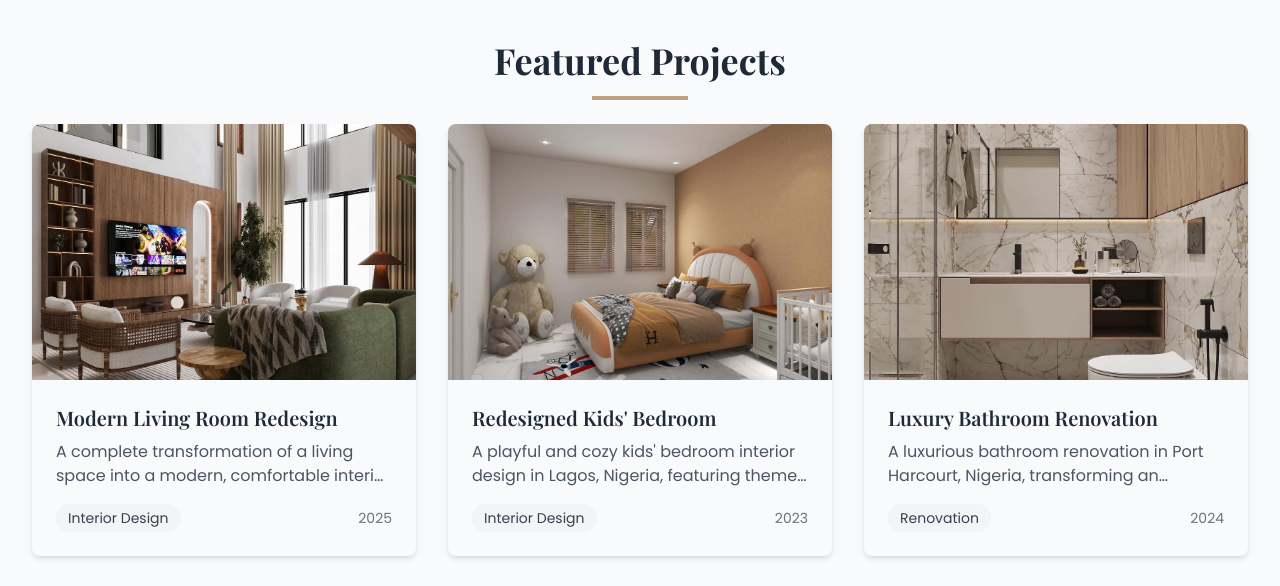
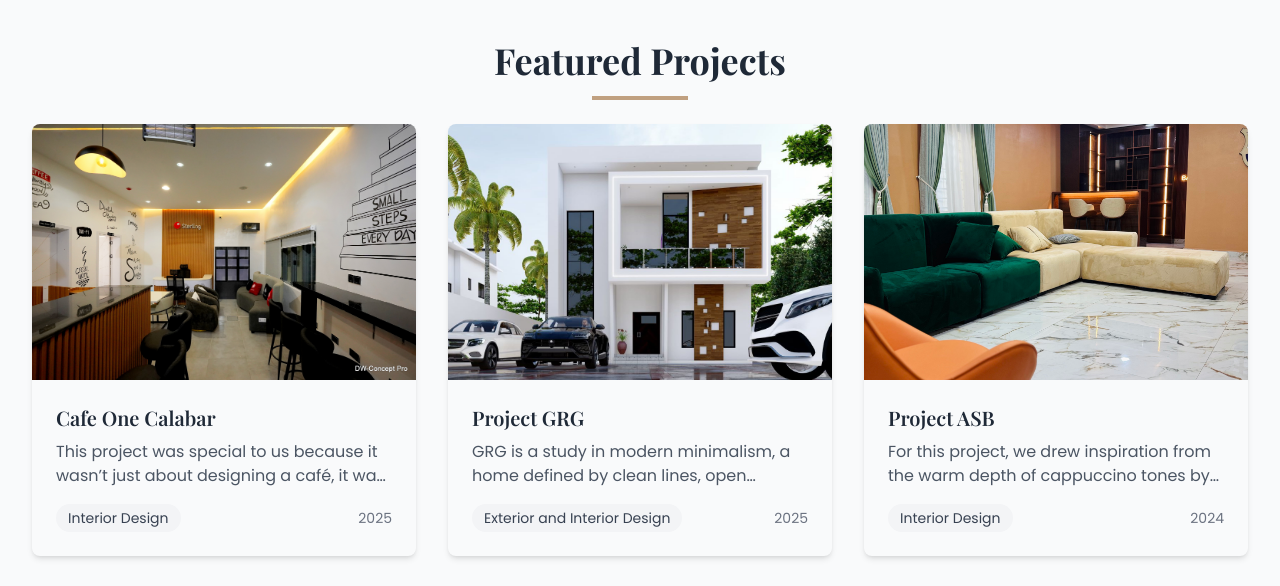
Before and after one commit to BeamX-Solutions/maple_maven_designs, a React (Vite) app: page / in a window 1280 px wide. Shown: the part 1480-2066 px from the top of the page. Built offline with nearby package versions, Linux system fonts and the light colour scheme.

Commit message:
Updated the projects on the home page

```diff
--- a/src/pages/HomePage.tsx
+++ b/src/pages/HomePage.tsx
@@ -114,49 +114,54 @@ const HomePage: React.FC = () => {
   const featuredProjects: Project[] = [
     {
       id: 1,
-      title: "Modern Living Room Redesign",
+      title: "Cafe One Calabar",
       category: "Interior Design",
-      location: "Lagos, Nigeria",
+      location: "Calabar, Nigeria",
       year: "2025",
-      imageUrl: "/portfolio-living-room.jpeg",
-      description: "A complete transformation of a living space into a modern, comfortable interior design sanctuary in Lagos, Nigeria, reflecting the client's lifestyle with clean lines and bold accents.",
+      imageUrl: "/cafe-one-calabar-6.JPG",
+      description: "This project was special to us because it wasn’t just about designing a café, it was about shaping an experience. We created a space where work and leisure flow seamlessly with warm textures, custom seating, and thoughtful details that make people feel both productive and at ease. For us, Café One reflects what design should be: functional, inviting, and full of life.",
       fullImages: [
-        "/portfolio-living-room.jpeg",
-        "/portfolio-living-room-2.jpeg",
-        "/portfolio-living-room-3.jpeg",
-        "/portfolio-living-room-4.jpeg"
+        "/cafe-one-calabar-6.JPG",
+        "/cafe-one-calabar-1.JPG",
+        "/cafe-one-calabar-3.JPG",
+        "/cafe-one-calabar-5.JPG",
+        "/cafe-one-calabar-2.JPG",
+        "/cafe-one-calabar-4.JPG"
       ]
     },
     {
-      id: 6,
-      title: "Redesigned Kids' Bedroom",
-      category: "Interior Design",
-      location: "Lagos, Nigeria",
-      year: "2023",
-      imageUrl: "/portfolio-kids-bedroom.jpg",
-      description: "A playful and cozy kids' bedroom interior design in Lagos, Nigeria, featuring themed decor and safe furniture to inspire creativity and ensure a restful environment.",
+      id: 2,
+      title: "Project GRG",
+      category: "Exterior and Interior Design",
+      location: "Port Harcourt, Nigeria",
+      year: "2025",
+      imageUrl: "/project-grg-1.jpg",
+      description: "GRG is a study in modern minimalism, a home defined by clean lines, open spaces, and purposeful simplicity. Every detail was curated to celebrate light, function, and flow, creating a space that feels both refined and effortlessly livable.",
       fullImages: [
-        "/portfolio-kids-bedroom.jpg",
-        "/portfolio-kids-bedroom-2.jpg",
-        "/portfolio-kids-bedroom-3.jpg",
-        "/portfolio-kids-bedroom-4.jpg"
+        "/project-grg-1.jpg",
+        "/project-grg-2.jpg",
+        "/project-grg-3.jpg",
+        "/project-grg-4.jpg",
+        "/project-grg-5.jpg",
       ]
     },
     {
       id: 3,
-      title: "Luxury Bathroom Renovation",
-      category: "Renovation",
-      location: "Port Harcourt, Nigeria",
+      title: "Project ASB",
+      category: "Interior Design",
+      location: "Asaba, Nigeria",
       year: "2024",
-      imageUrl: "/portfolio-bathroom.jpg",
-      description: "A luxurious bathroom renovation in Port Harcourt, Nigeria, transforming an outdated space into a spa-like retreat with custom cabinetry and high-end finishes.",
+      imageUrl: "/project-asb-1.jpg",
+      description: "For this project, we drew inspiration from the warm depth of cappuccino tones by layering soft neutrals and rich accents to create a space that feels both grounded and refined. Every detail was chosen to highlight comfort while maintaining a sophisticated balance, making the design as inviting as it is timeless.",
       fullImages: [
-        "/portfolio-bathroom.jpg",
-        "/portfolio-bathroom-2.jpg",
-        "/portfolio-bathroom-3.jpg",
-        "/portfolio-bathroom-4.jpg",
+        "/project-asb-1.jpg",
+        "/project-asb-2.jpg",
+        "/project-asb-3.jpg",
+        "/project-asb-4.jpg",
+        "/project-asb-5.jpg",
+        "/project-asb-6.jpg"
       ]
-    }
+    },
   ];
 
   const openProjectModal = (project: Project) => {
```
